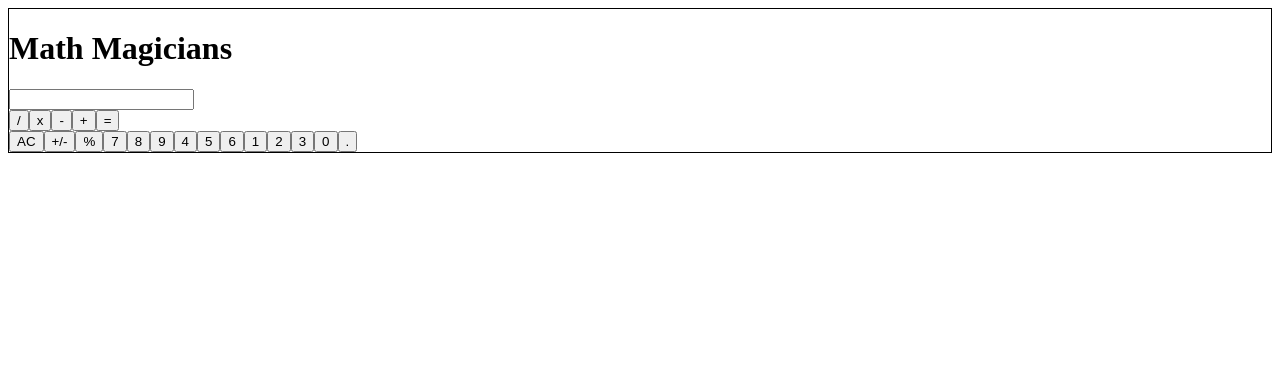
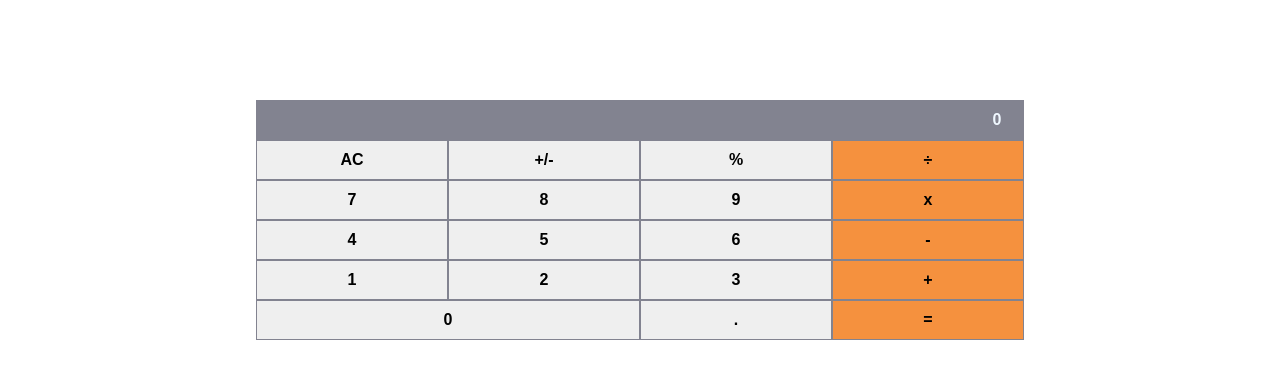
Before and after one commit to momo-87/math-magicians, a React (Create React App) app: page / in a window 1280 px wide. Shown: the top 378 px of the page. Built offline with nearby package versions, Linux system fonts and the light colour scheme.

Commit message:
Styling the calculator design

```diff
--- a/src/App.css
+++ b/src/App.css
@@ -1,3 +1,72 @@
+* {
+  box-sizing: border-box;
+  padding: 0;
+  margin: 0;
+}
+
 div.App {
-    border: 1px solid black;
+  display: flex;
+  flex-direction: column;
+  align-items: center;
+  padding-bottom: 40px;
 }
+
+div.App h1 {
+  display: none;
+}
+
+div.wrapper {
+  width: 60%;
+  margin-top: 100px;
+  display: grid;
+  grid-template-columns: 25% 25% 25% 25%;
+  grid-template-rows: auto auto auto auto auto auto;
+}
+
+div.input-box {
+  grid-column: 1/5;
+}
+
+input.input {
+  width: 100%;
+  height: 40px;
+  background-color: #828390;
+  color: aliceblue;
+  font-weight: bolder;
+  font-size: 1rem;
+  border: none;
+}
+
+input.input:focus {
+  text-align: right;
+  padding-right: 1%;
+}
+
+::placeholder {
+  color: aliceblue;
+  font-weight: bolder;
+  font-size: 1rem;
+  text-align: right;
+  padding-right: 1%;
+}
+
+div.zero {
+  grid-column: 1/3;
+}
+
+div.number-btn button,
+div.AC-box button,
+div.plus-minus-box button,
+div.operator-btn button,
+div.dot-box button,
+div.percentage-box button {
+  width: 100%;
+  height: 40px;
+  font-weight: bolder;
+  font-size: 1rem;
+  border: 1px solid #828390;
+}
+
+div.operator-btn button {
+  background-color: #f5913e;
+}
--- a/src/components/Calculator.js
+++ b/src/components/Calculator.js
@@ -1,38 +1,33 @@
 const CalculatorDesign = () => {
-  const Input = () => (<input className="input" type="number" />);
-  const Operators = () => (
-    <div className="operators-box">
-      <button className="division" type="button">/</button>
-      <button className="division" type="button">x</button>
-      <button className="division" type="button">-</button>
-      <button className="division" type="button">+</button>
-      <button className="division" type="button">=</button>
-    </div>
-  );
-  const Numbers = () => (
-    <div className="numbers-box">
-      <button className="ac" type="button">AC</button>
-      <button className="plus-minus" type="button">+/-</button>
-      <button className="percentage" type="button">%</button>
-      <button className="seven" type="button">7</button>
-      <button className="eight" type="button">8</button>
-      <button className="nine" type="button">9</button>
-      <button className="four" type="button">4</button>
-      <button className="five" type="button">5</button>
-      <button className="six" type="button">6</button>
-      <button className="one" type="button">1</button>
-      <button className="two" type="button">2</button>
-      <button className="three" type="button">3</button>
-      <button className="zero" type="button">0</button>
-      <button className="dot" type="button">.</button>
-    </div>
+  const Input = () => (<div className="input-box"><input className="input" type="number" placeholder="0" /></div>);
+  const Buttons = () => (
+    <>
+      <div className="AC-box"><button className="AC-btn" type="button">AC</button></div>
+      <div className="plus-minus-box"><button className="plus-minus-btn" type="button">+/-</button></div>
+      <div className="percentage-box"><button className="percentage-btn" type="button">%</button></div>
+      <div className="operator-btn"><button className="division" type="button">÷</button></div>
+      <div className="number-btn"><button className="number-btn" type="button">7</button></div>
+      <div className="number-btn"><button className="number-btn" type="button">8</button></div>
+      <div className="number-btn"><button className="number-btn" type="button">9</button></div>
+      <div className="operator-btn"><button className="multiplication" type="button">x</button></div>
+      <div className="number-btn"><button className="number-btn" type="button">4</button></div>
+      <div className="number-btn"><button className="number-btn" type="button">5</button></div>
+      <div className="number-btn"><button className="number-btn" type="button">6</button></div>
+      <div className="operator-btn"><button className="soustraction" type="button">-</button></div>
+      <div className="number-btn"><button className="number-btn" type="button">1</button></div>
+      <div className="number-btn"><button className="number-btn" type="button">2</button></div>
+      <div className="number-btn"><button className="number-btn" type="button">3</button></div>
+      <div className="operator-btn"><button className="addition" type="button">+</button></div>
+      <div className="number-btn zero"><button className="zero" type="button">0</button></div>
+      <div className="dot-box"><button className="dot" type="button">.</button></div>
+      <div className="operator-btn"><button className="equal" type="button">=</button></div>
+    </>
   );
 
   return (
     <div className="wrapper">
       <Input />
-      <Operators />
-      <Numbers />
+      <Buttons />
     </div>
   );
 };
```
